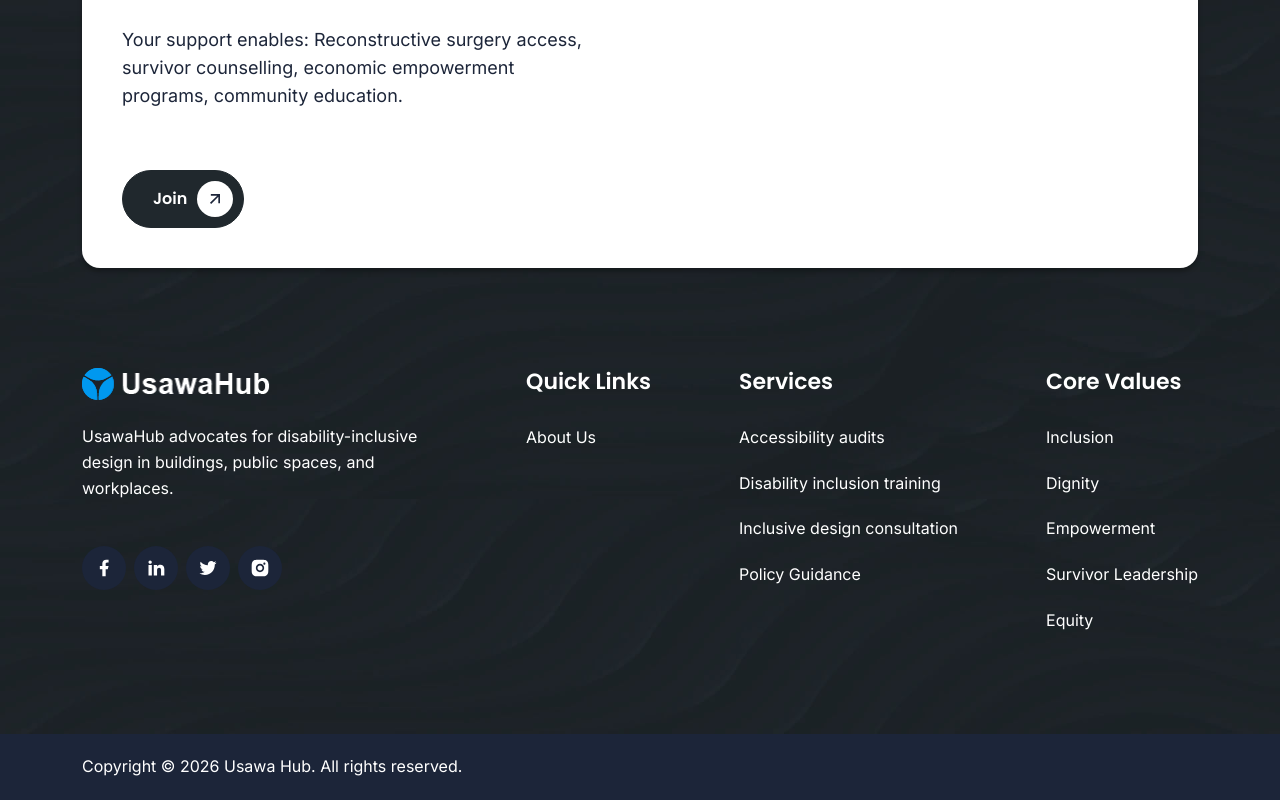
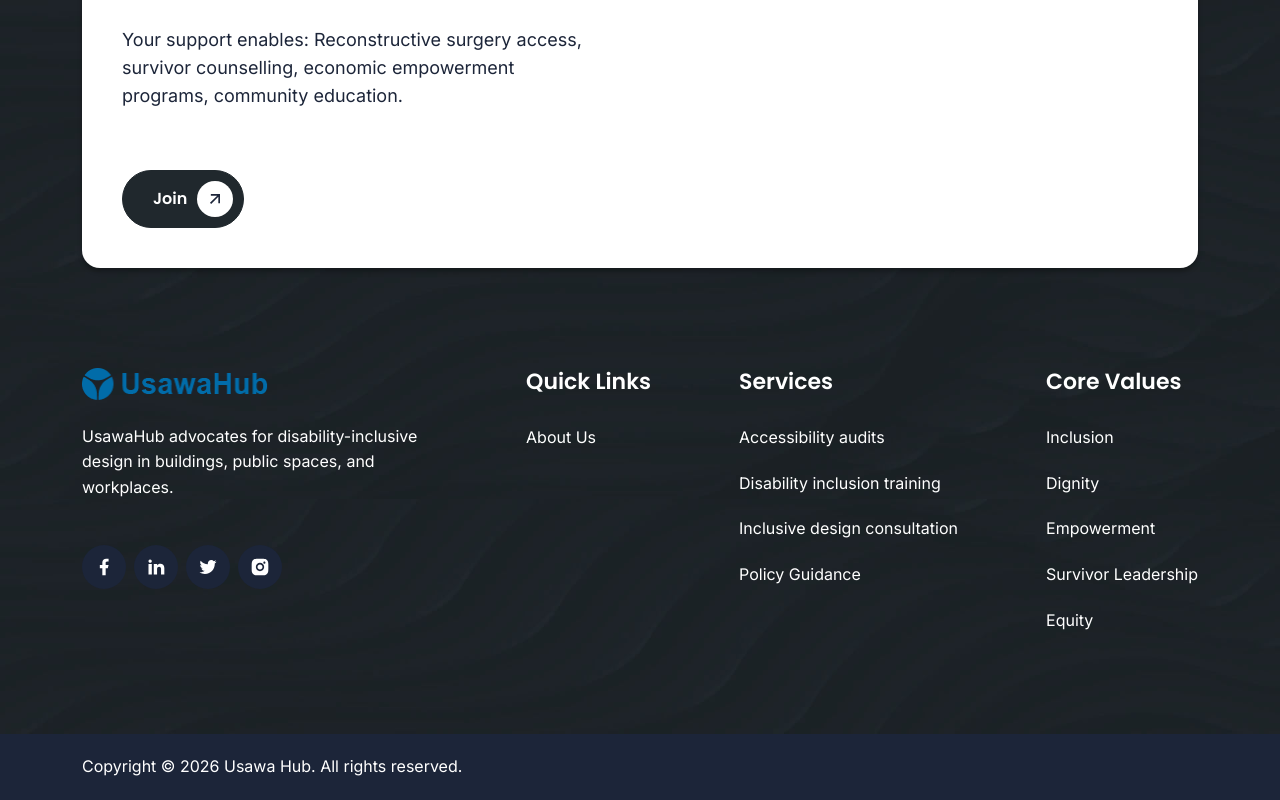
Before and after one commit to t3chstacity/usawahub, a plain HTML site: page index.html in a window 1280 px wide. Shown: the part 4485-5285 px from the top of the page. Drawn offline with Linux system fonts and the light colour scheme.

Commit message:
Update index.html

```diff
--- a/index.html
+++ b/index.html
@@ -1427,7 +1427,7 @@
                 >
                   <a class="footer-logo" href="index.html" aria-label="Usawa Hub Logo">
                     <img
-                      src="assets/img/logo-white.png"
+                      src="assets/img/logo.png"
                       alt="Usawa Hub Logo"
                       width="189"
                       height="32"
```
